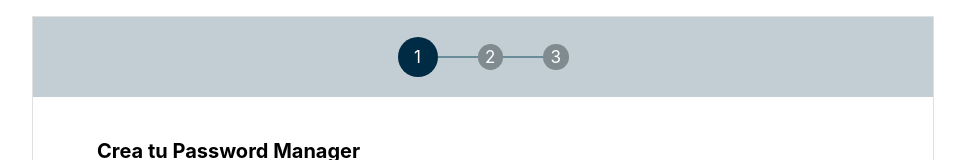
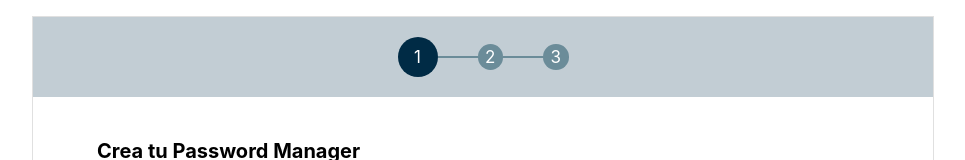
Before and after one commit to lorenacostace/password-manager, a React (Create React App) app: page / in a window 1280 px wide. Shown: the top 160 px of the page, without its empty margins (157-1122 px from the left). Built offline with nearby package versions, Linux system fonts and the light colour scheme.

Commit message:
style: Modified styles to the Mul component MultiStepPosition

```diff
--- a/src/components/atoms/multiStepPosition/MultiStepPositionStyle.js
+++ b/src/components/atoms/multiStepPosition/MultiStepPositionStyle.js
@@ -8,7 +8,7 @@ export const Background = styled.div`
   align-content: stretch;
   align-items: center;
   border-radius: 50%;
-  background-color: #808b90;
+  background-color: #6b8c99;
   min-width: 1.5em;
   min-height: 1.5em;
   text-align: center;
```
